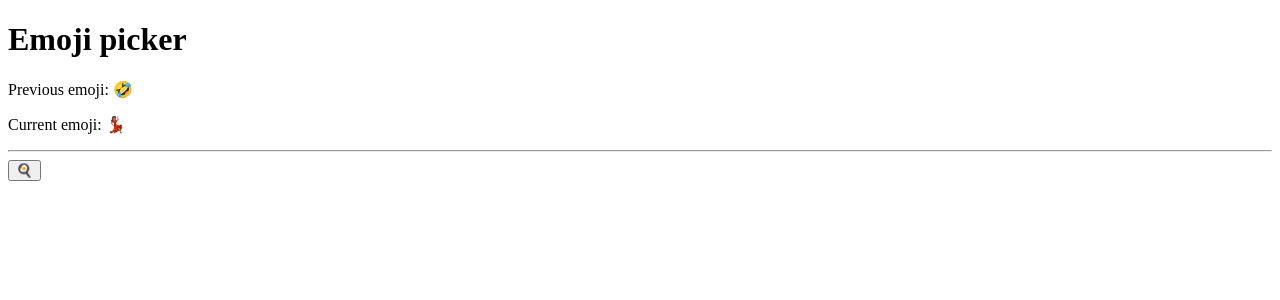
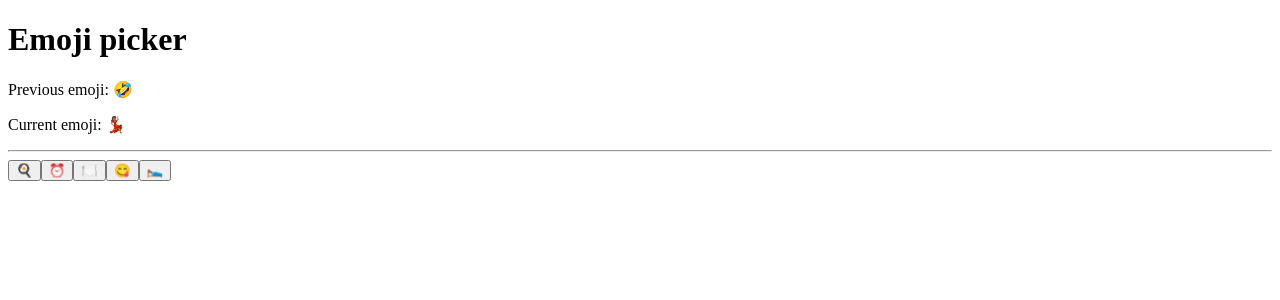
Before and after one commit to cynthiacodes/emoji-picker-app, a React (Create React App) app: page / in a window 1280 px wide. Shown: the top 300 px of the page. Built offline with nearby package versions, Linux system fonts and the light colour scheme; the HTML template or start-up script is replaced by a standard one.

Commit message:
added 4 more emoji buttons and call back functions

```diff
--- a/src/component/EmojiPicker.tsx
+++ b/src/component/EmojiPicker.tsx
@@ -6,12 +6,26 @@ export default function EmojiPicker(): JSX.Element {
   const [previousEmojiFromCurrentRender, queueRerenderWithNewpreviousEmoji] =
     useState("🤣");
 
-    const handleEggEmojiClick = () => {
-        queueRerenderWithNewEmoji("🍳");
-        queueRerenderWithNewpreviousEmoji(currentEmojiFromCurrentRender);
-      };
-
-
+  const handleEggEmojiClick = () => {
+    queueRerenderWithNewEmoji("🍳");
+    queueRerenderWithNewpreviousEmoji(currentEmojiFromCurrentRender);
+  };
+  const handleClockEmojiClick = () => {
+    queueRerenderWithNewEmoji("⏰");
+    queueRerenderWithNewpreviousEmoji(currentEmojiFromCurrentRender);
+  };
+  const handlePlateEmojiClick = () => {
+    queueRerenderWithNewEmoji("🍽️");
+    queueRerenderWithNewpreviousEmoji(currentEmojiFromCurrentRender);
+  };
+  const handleYummyEmojiClick = () => {
+    queueRerenderWithNewEmoji("😋");
+    queueRerenderWithNewpreviousEmoji(currentEmojiFromCurrentRender);
+  };
+  const handleBedEmojiClick = () => {
+    queueRerenderWithNewEmoji("🛌");
+    queueRerenderWithNewpreviousEmoji(currentEmojiFromCurrentRender);
+  };
 
   return (
     <>
@@ -20,6 +34,10 @@ export default function EmojiPicker(): JSX.Element {
       <p>Current emoji: {currentEmojiFromCurrentRender}</p>
       <hr />
       <button onClick={handleEggEmojiClick}>🍳</button>
+      <button onClick={handleClockEmojiClick}>⏰</button>
+      <button onClick={handlePlateEmojiClick}>🍽️</button>
+      <button onClick={handleYummyEmojiClick}>😋</button>
+      <button onClick={handleBedEmojiClick}>🛌</button>
     </>
   );
 }
```
